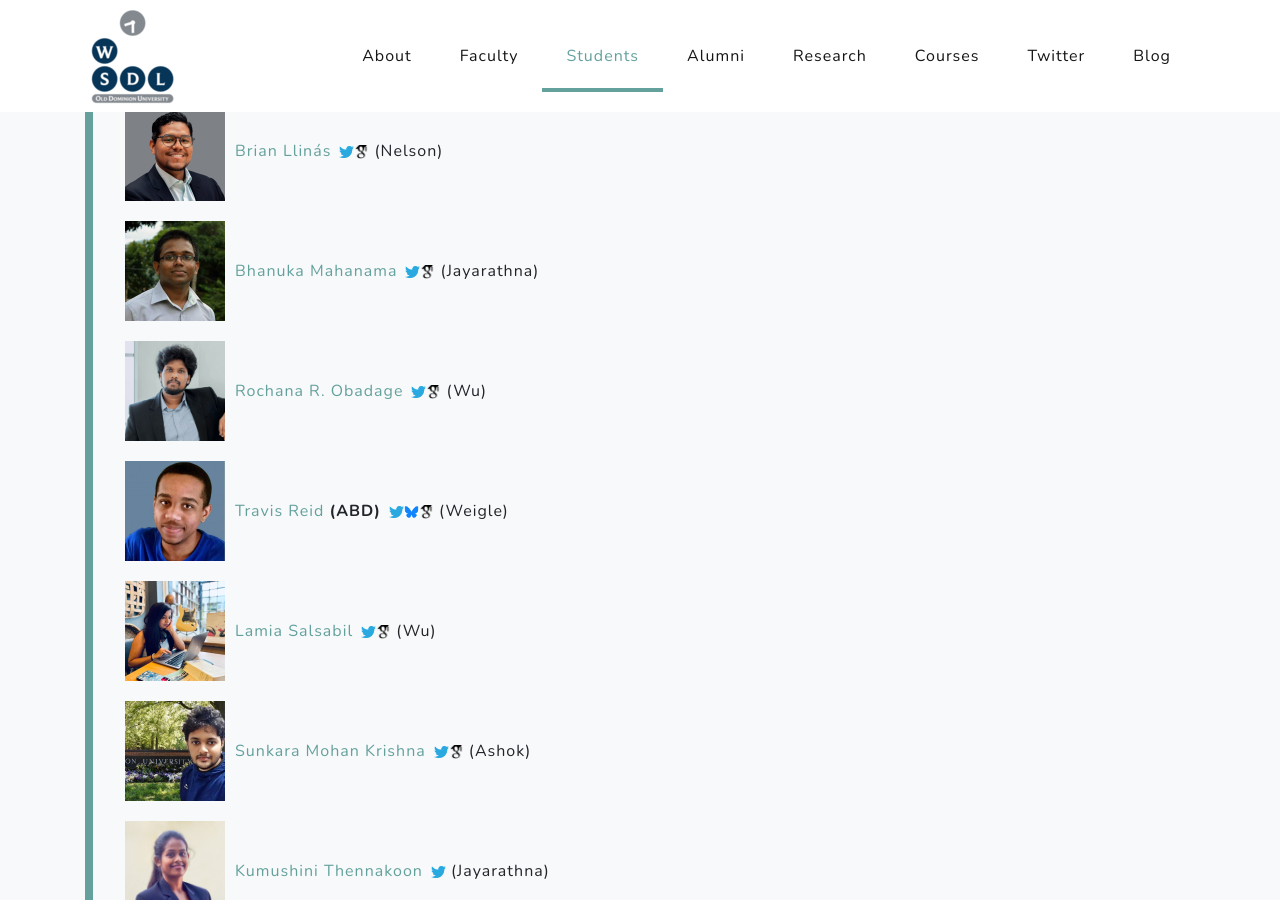
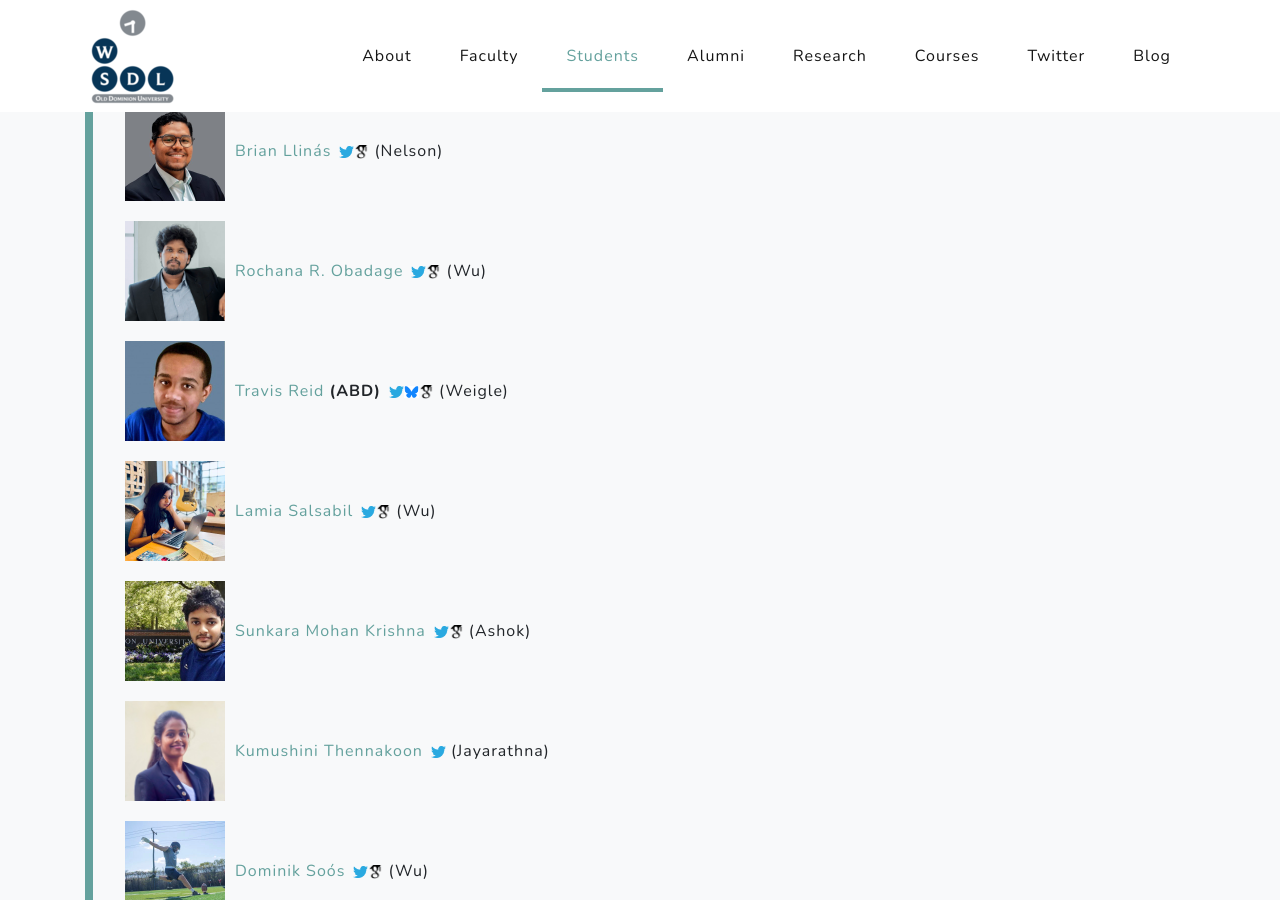
Before and after one commit to oduwsdl/oduwsdl.github.io, a Jekyll site: the page built from index.html, in a window 1280 px wide and 900 px high, scrolled down 3757 px. Built offline with Jekyll 4.4.1, drawn with Linux system fonts in a browser that asks for light colours; nearby versions of some CDN libraries.

Commit message:
Update students.yml
Removed content

```diff
--- a/_data/students.yml
+++ b/_data/students.yml
@@ -77,12 +77,6 @@ phd:
   google_scholar_id: nE29OcUAAAAJ&hl=en
   advisor: Nelson
 
-- name: Bhanuka Mahanama
-  homepage: https://www.cs.odu.edu/~cs_rmaha002/
-  twitter_handle: mahanama94
-  google_scholar_id: 4gSzSJ0AAAAJ
-  advisor: Jayarathna
-
 - name: Rochana R. Obadage
   homepage: https://rochanaro.github.io/
   twitter_handle: rochanaro
```
